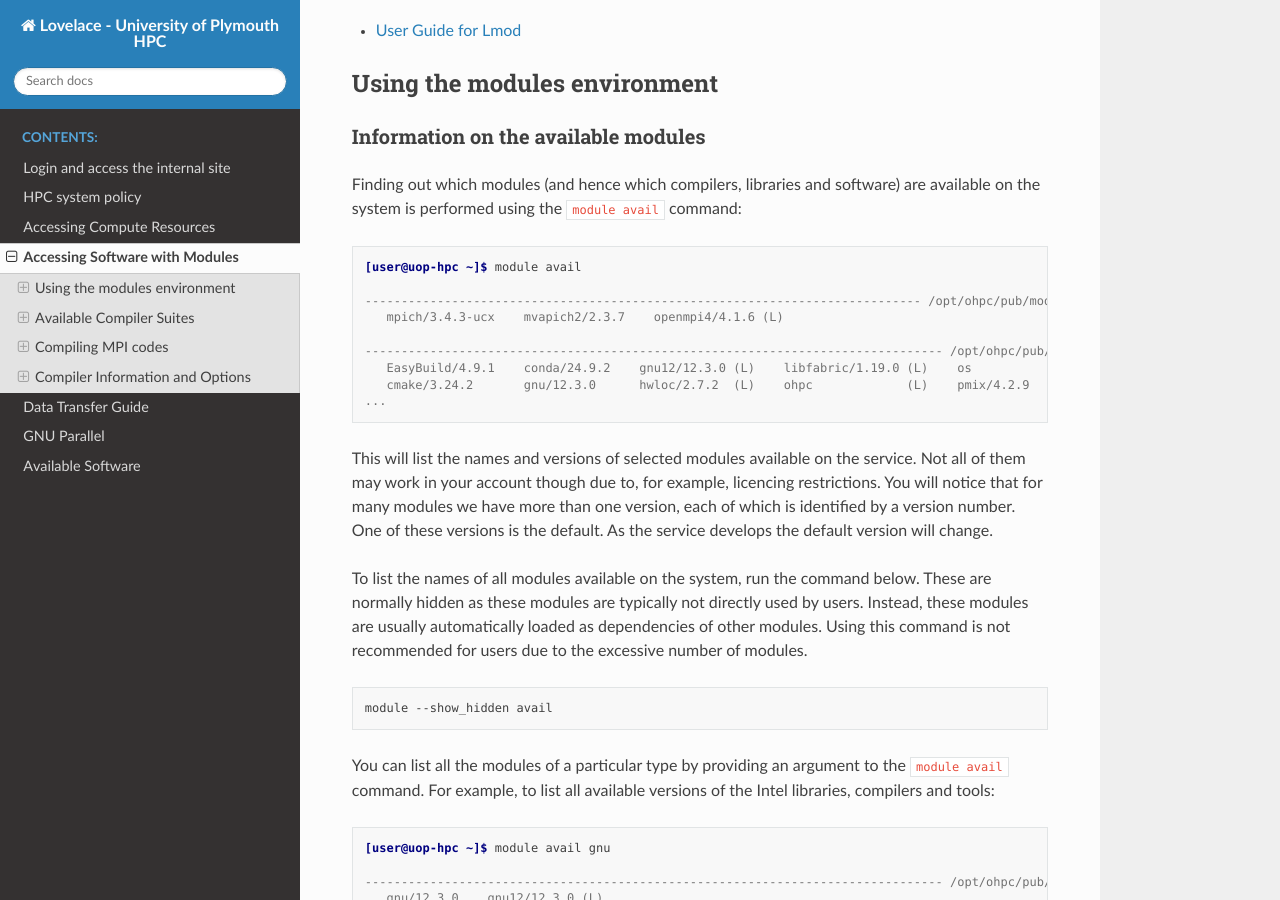
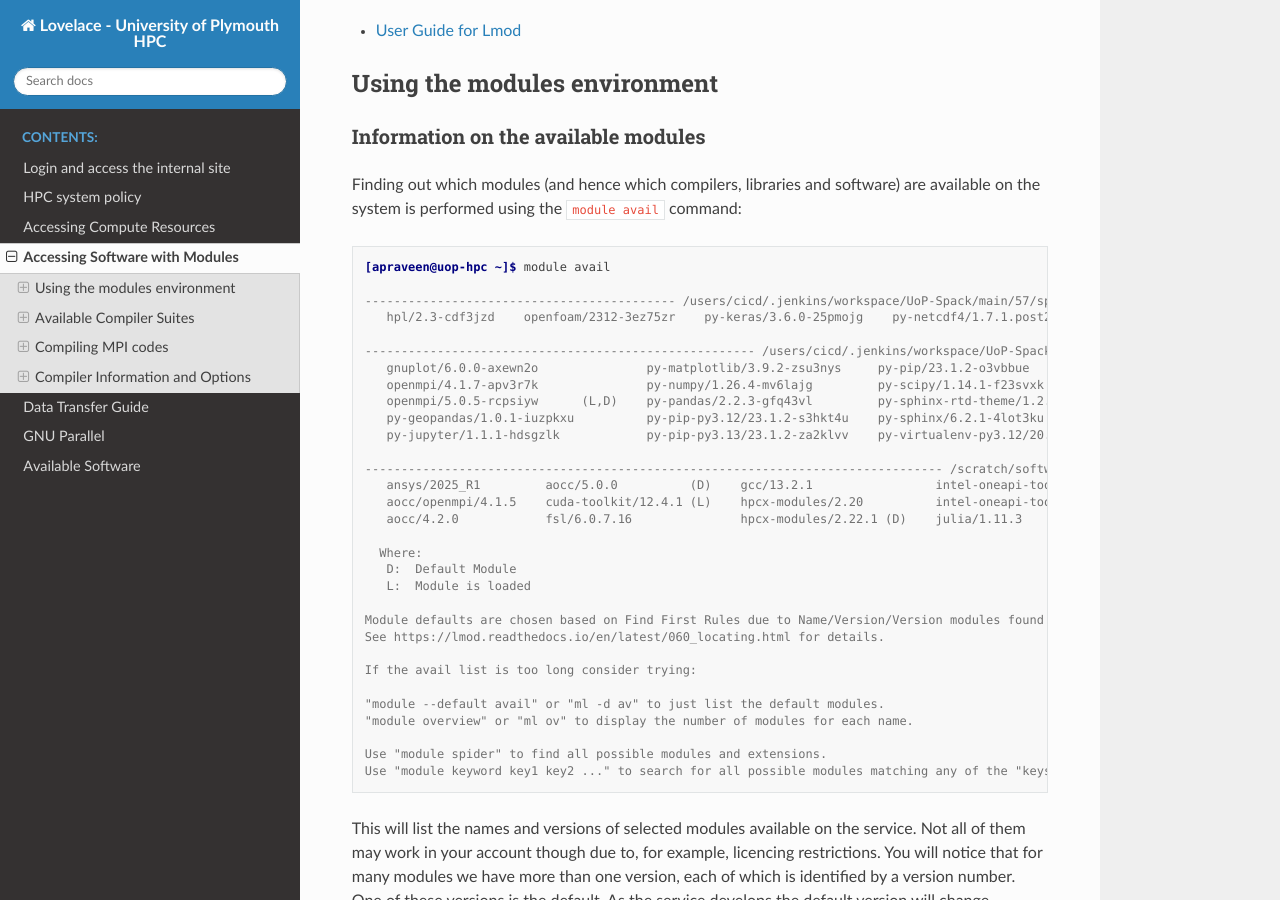
Before and after one commit to AbhinavPraveen/UoP-HPC-Docs, a Sphinx documentation site: the page built from source/user-guide/modules.rst, in a window 1280 px wide and 900 px high, scrolled down 703 px. Built offline with Sphinx 7.4.7 and the Read the Docs theme 3.1.0, drawn with Linux system fonts in a browser that asks for light colours.

Commit message:
Update available modules

```diff
--- a/source/user-guide/modules.rst
+++ b/source/user-guide/modules.rst
@@ -47,15 +47,37 @@ software) are available on the system is performed using the
 
 .. code-block:: console
 
-   [user@uop-hpc ~]$ module avail
+   [apraveen@uop-hpc ~]$ module avail
 
-   ----------------------------------------------------------------------------- /opt/ohpc/pub/moduledeps/gnu12 ------------------------------------------------------------------------------
-      mpich/3.4.3-ucx    mvapich2/2.3.7    openmpi4/4.1.6 (L)
+   ------------------------------------------- /users/cicd/.jenkins/workspace/UoP-Spack/main/57/spack/share/spack/lmod/openmpi/5.0.5-rcpsiyw/Core --------------------------------------------
+      hpl/2.3-cdf3jzd    openfoam/2312-3ez75zr    py-keras/3.6.0-25pmojg    py-netcdf4/1.7.1.post2-ueeh5rw    py-tensorflow/2.17.1-3yn3j3r    py-torch/2.5.1-uezq4xs
 
-   -------------------------------------------------------------------------------- /opt/ohpc/pub/modulefiles --------------------------------------------------------------------------------
-      EasyBuild/4.9.1    conda/24.9.2    gnu12/12.3.0 (L)    libfabric/1.19.0 (L)    os            prun/2.2          (L)    ucx/1.15.0 (L)
-      cmake/3.24.2       gnu/12.3.0      hwloc/2.7.2  (L)    ohpc             (L)    pmix/4.2.9    singularity/3.7.1 (L)
-   ...
+   ------------------------------------------------------ /users/cicd/.jenkins/workspace/UoP-Spack/main/57/spack/share/spack/lmod/Core -------------------------------------------------------
+      gnuplot/6.0.0-axewn2o               py-matplotlib/3.9.2-zsu3nys     py-pip/23.1.2-o3vbbue                   py-virtualenv-py3.13/20.26.5-odglpfj    r/4.4.1-bxhk7cu
+      openmpi/4.1.7-apv3r7k               py-numpy/1.26.4-mv6lajg         py-scipy/1.14.1-f23svxk                 py-virtualenv/20.26.5-ss4meiy           ucx/1.17.0-mzdeqja (L)
+      openmpi/5.0.5-rcpsiyw      (L,D)    py-pandas/2.2.3-gfq43vl         py-sphinx-rtd-theme/1.2.2-bn4hnfg       python-py3.12/3.12.5-yhgncqw
+      py-geopandas/1.0.1-iuzpkxu          py-pip-py3.12/23.1.2-s3hkt4u    py-sphinx/6.2.1-4lot3ku                 python-py3.13/3.13.0-a2js47p
+      py-jupyter/1.1.1-hdsgzlk            py-pip-py3.13/23.1.2-za2klvv    py-virtualenv-py3.12/20.26.5-5d4ku23    python/3.11.9-spkc57n
+
+   -------------------------------------------------------------------------------- /scratch/software/modules --------------------------------------------------------------------------------
+      ansys/2025_R1         aocc/5.0.0          (D)    gcc/13.2.1                 intel-oneapi-toolkit-modules/2024.2          matlab/R2024b
+      aocc/openmpi/4.1.5    cuda-toolkit/12.4.1 (L)    hpcx-modules/2.20          intel-oneapi-toolkit-modules/2025.0.1 (D)    matlab_parallel_server/R2024b
+      aocc/4.2.0            fsl/6.0.7.16               hpcx-modules/2.22.1 (D)    julia/1.11.3                                 ohpc-modules/2
+
+     Where:
+      D:  Default Module
+      L:  Module is loaded
+
+   Module defaults are chosen based on Find First Rules due to Name/Version/Version modules found in the module tree.
+   See https://lmod.readthedocs.io/en/latest/060_locating.html for details.
+
+   If the avail list is too long consider trying:
+
+   "module --default avail" or "ml -d av" to just list the default modules.
+   "module overview" or "ml ov" to display the number of modules for each name.
+
+   Use "module spider" to find all possible modules and extensions.
+   Use "module keyword key1 key2 ..." to search for all possible modules matching any of the "keys".
 
 This will list the names and versions of selected modules available on
 the service. Not all of them may work in your account though due to,
```
